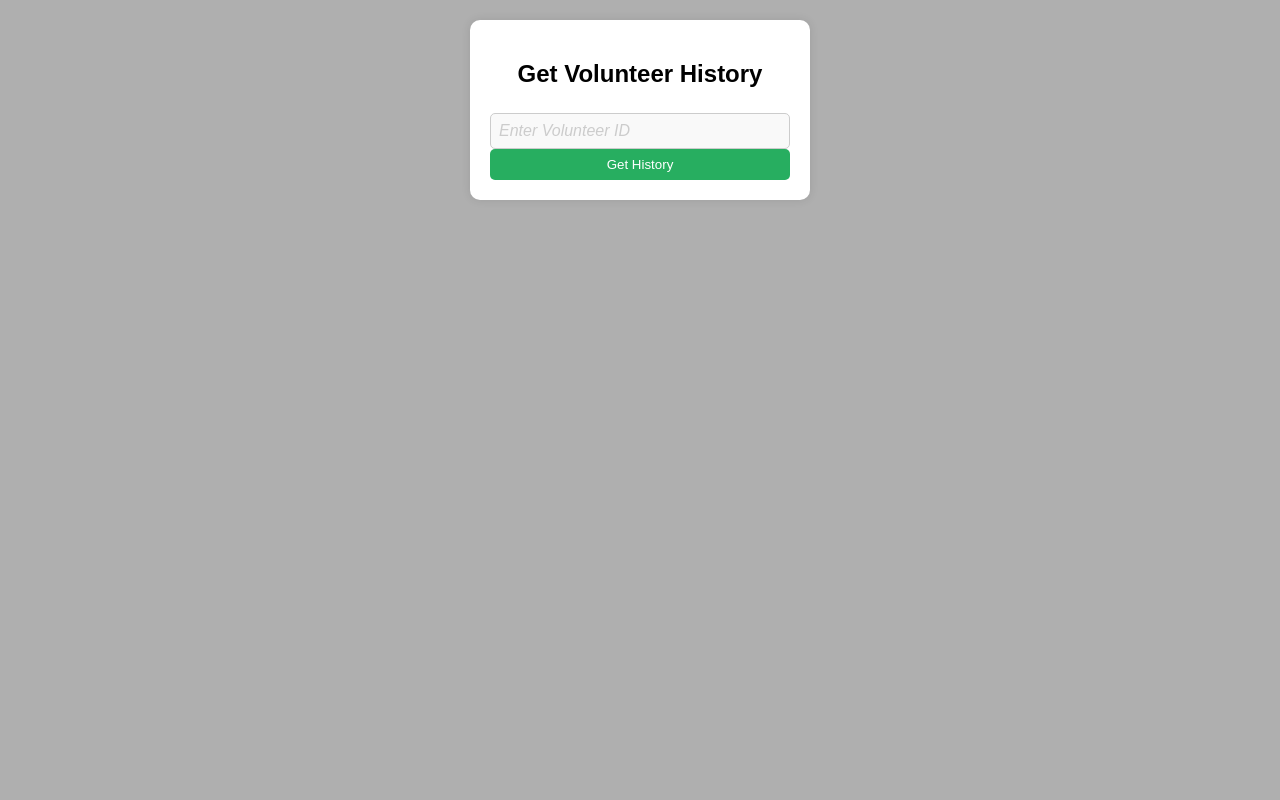
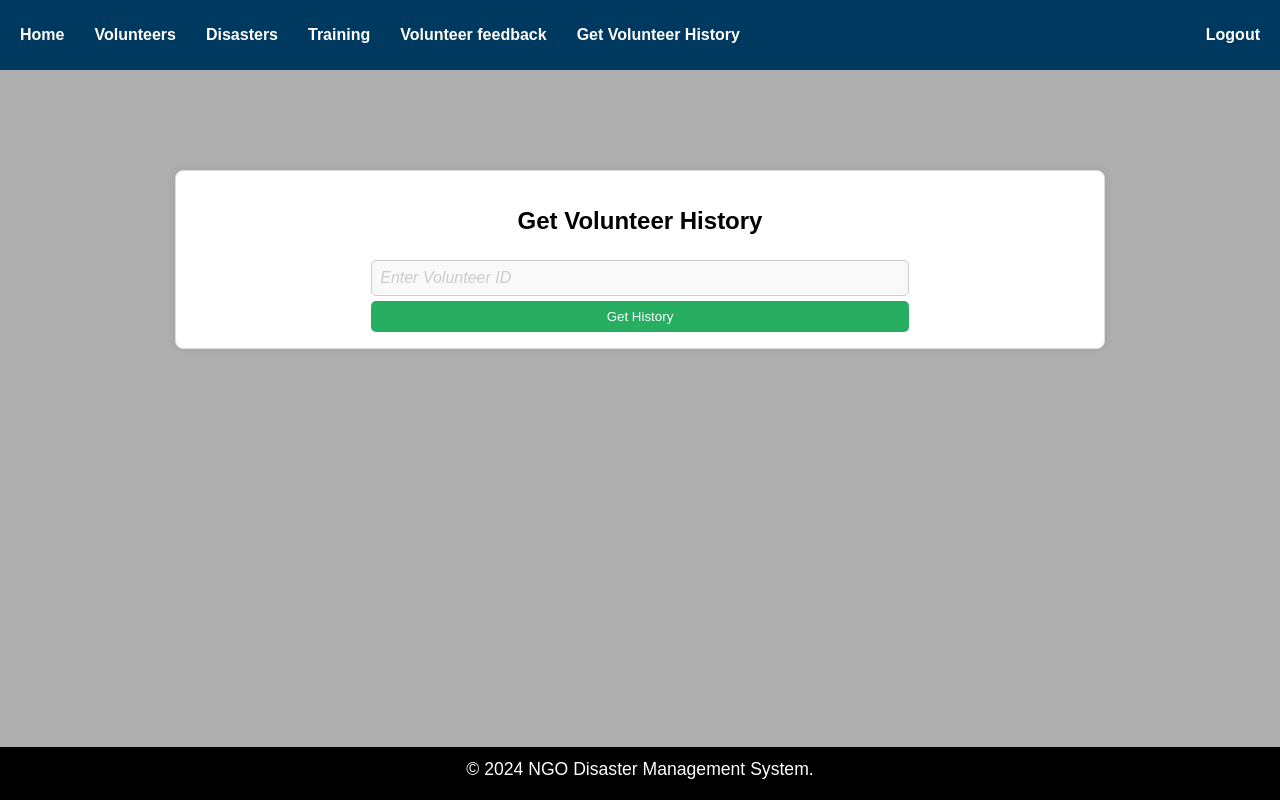
Before and after one commit to MasterOogway1466/Disaster-Management, a React (Create React App) app in the folder disaster-management-frontend/: page /get-volunteer-history in a window 1280 px wide. Built offline with nearby package versions, Linux system fonts and the light colour scheme; sample sign-in values are in the browser's storage.

Commit message:
updated Header

```diff
--- a/disaster-management-frontend/src/components/ApplyVolunteer.js
+++ b/disaster-management-frontend/src/components/ApplyVolunteer.js
@@ -65,6 +65,7 @@ const ApplyVolunteer = () => {
             <li><Link to="/training">Training</Link></li>
             {!isAdmin && (<li><Link to="/apply-volunteer">Apply as Volunteer</Link></li>)}
             {isAdmin && (<li><Link to="/volunteer-feedback">Volunteer feedback</Link></li>)}
+            {isAdmin && (<li><Link to="/get-volunteer-history">Get Volunteer History</Link></li>)}
           </ul>
         </nav>
         <nav className="Logout">
--- a/disaster-management-frontend/src/components/Disasters.js
+++ b/disaster-management-frontend/src/components/Disasters.js
@@ -66,6 +66,7 @@ const Disasters = () => {
             <li><Link to="/training">Training</Link></li>
             {!isAdmin && (<li><Link to="/apply-volunteer">Apply as Volunteer</Link></li>)}
             {isAdmin && (<li><Link to="/volunteer-feedback">Volunteer feedback</Link></li>)}
+            {isAdmin && (<li><Link to="/get-volunteer-history">Get Volunteer History</Link></li>)}
           </ul>
         </nav>
         <nav className="Logout">
--- a/disaster-management-frontend/src/components/GetVolunteerHistory.js
+++ b/disaster-management-frontend/src/components/GetVolunteerHistory.js
@@ -1,10 +1,12 @@
 import React, { useState } from 'react';
 import axios from 'axios';
+import { Link } from 'react-router-dom';
 
 const GetVolunteerHistory = () => {
     const [volunteerId, setVolunteerId] = useState('');
     const [history, setHistory] = useState([]);
     const [message, setMessage] = useState('');
+    const isAdmin = !!localStorage.getItem('adminToken');
 
     const fetchHistory = async () => {
         try {
@@ -27,22 +29,41 @@ const GetVolunteerHistory = () => {
     };
 
     return (
-        <div className="container" style={{ marginTop: '20px', textAlign: 'center' }}>
+        <div>
+        <header>
+        <nav className="nav-links">
+         <ul>
+            <li><Link to="/">Home</Link></li>
+            {isAdmin && (<li><Link to="/volunteers">Volunteers</Link></li>)}
+            <li><Link to="/disasters">Disasters</Link></li>
+            <li><Link to="/training">Training</Link></li>
+            {!isAdmin && (<li><Link to="/apply-volunteer">Apply as Volunteer</Link></li>)}
+            {isAdmin && (<li><Link to="/volunteer-feedback">Volunteer feedback</Link></li>)}
+            {isAdmin && (<li><Link to="/get-volunteer-history">Get Volunteer History</Link></li>)}
+          </ul>
+        </nav>
+        <nav className="Logout">
+          {!isAdmin && (<b><Link to="/profile" style={{ color: 'white', marginRight: '15px' }}>Profile</Link></b>)}
+          <b><Link to="/logout" className='logout-link'>Logout</Link></b>
+        </nav>
+      </header>
+
+        <div className="container" style={{ width: '70%', padding: '16px', border: '1px solid #ddd', borderRadius: '8px' }}>
             <h2>Get Volunteer History</h2>
             <input
                 type="text"
                 value={volunteerId}
                 onChange={(e) => setVolunteerId(e.target.value)}
                 placeholder="Enter Volunteer ID"
-                style={{ padding: '8px', marginRight: '10px' }}
+                style={{ padding: '8px', width:'60%'}}
             />
-            <button onClick={fetchHistory} style={{ padding: '8px 16px', cursor: 'pointer' }}>
+            <button onClick={fetchHistory} style={{ padding: '8px', marginTop:"5px", cursor: 'pointer' , width:'60%'}}>
                 Get History
             </button>
             {message && <p>{message}</p>}
 
             {history.length > 0 && (
-                <table border="1" style={{ marginTop: '20px', width: '90%', marginLeft: 'auto', marginRight: 'auto' }}>
+                <table border="1" style={{ marginTop: '20px', width: '80%', marginLeft: 'auto', marginRight: 'auto' }}>
                     <thead>
                         <tr>
                             <th>History ID</th>
@@ -70,6 +91,12 @@ const GetVolunteerHistory = () => {
                 </table>
             )}
         </div>
+
+        <footer>
+        <p>© 2024 NGO Disaster Management System.</p>
+        </footer>
+
+        </div>
     );
 };
 
--- a/disaster-management-frontend/src/components/Profile.js
+++ b/disaster-management-frontend/src/components/Profile.js
@@ -17,6 +17,7 @@ const Profile = () => {
   const [formData, setFormData] = useState({});
   const navigate = useNavigate();
   const isAdmin = !!localStorage.getItem('adminToken');
+
 
   useEffect(() => {
     const fetchUserData = async () => {
@@ -94,6 +95,7 @@ const Profile = () => {
             <li><Link to="/training">Training</Link></li>
             {!isAdmin && (<li><Link to="/apply-volunteer">Apply as Volunteer</Link></li>)}
             {isAdmin && (<li><Link to="/volunteer-feedback">Volunteer feedback</Link></li>)}
+            {isAdmin && (<li><Link to="/get-volunteer-history">Get Volunteer History</Link></li>)}
           </ul>
         </nav>
         <nav className="Logout">
@@ -103,9 +105,9 @@ const Profile = () => {
       </header>
 
       <div style={styles.container}>
-        <h2 style={styles.heading}>User Profile</h2>
         {userData ? (
           <div style={styles.profileCard}>
+            <center><h2 style={styles.heading}>Profile</h2></center>
           {!isEditing ? (
             <>
               <p><strong>First Name:</strong> {userData.first_name}</p>
@@ -114,7 +116,7 @@ const Profile = () => {
               <p><strong>Email:</strong> {userData.email}</p>
               <p><strong>Phone Number:</strong> {userData.phone_number}</p>
               <p><strong>Date of Birth:</strong> {formatDate(userData.dob)}</p>
-              <div style={{ display: 'flex', gap: '10px' }}>
+              <div style={{ display: 'flex', gap: '5px' }}>
                 <button style={styles.editButton} onClick={handleEditClick}>Edit Profile</button>
                 <button style={styles.deleteButton} onClick={deleteAccount}>Delete Account</button>
               </div>
@@ -134,8 +136,42 @@ const Profile = () => {
         ) : (
           <p>Loading profile...</p>
         )}
-        <button style={styles.backButton} onClick={() => navigate('/')}>Back to Home</button>
+        {/* <button style={styles.backButton} onClick={() => navigate('/')}>Back to Home</button> */}
       </div>
+
+
+      <div className='container' style={{ marginTop: "0px"}}>
+        <h2>History / Feedback</h2>
+      {/* {history.length > 0 && (
+                <table border="1" style={{ marginTop: '20px', width: '80%', marginLeft: 'auto', marginRight: 'auto' }}>
+                    <thead>
+                        <tr>
+                            <th>History ID</th>
+                            <th>Feedback</th>
+                            <th>Volunteer Name</th>
+                            <th>Disaster Name</th>
+                            <th>Disaster Location</th>
+                            <th>Disaster Type</th>
+                            <th>Disaster Severity</th>
+                        </tr>
+                    </thead>
+                    <tbody>
+                        {history.map((record) => (
+                            <tr key={record.History_ID}>
+                                <td>{record.History_ID}</td>
+                                <td>{record.Feedback}</td>
+                                <td>{`${record.Volunteer_FirstName} ${record.Volunteer_LastName}`}</td>
+                                <td>{record.Disaster_Name}</td>
+                                <td>{record.Disaster_Location}</td>
+                                <td>{record.Disaster_Type}</td>
+                                <td>{record.Disaster_Severity}</td>
+                            </tr>
+                        ))}
+                    </tbody>
+                </table>
+            )} */}
+      </div>
+
 
     <footer>
         <p>© 2024 NGO Disaster Management System.</p>
@@ -167,7 +203,7 @@ const styles = {
     marginBottom: '20px',
   },
   editButton: {
-    padding: '10px 20px',
+    padding: '8px 10px',
     fontSize: '16px',
     marginRight: '10px',
     color: 'white',
@@ -176,7 +212,7 @@ const styles = {
     cursor: 'pointer',
   },
   deleteButton: {
-    padding: '10px 20px',
+    padding: '8px 10px',
     fontSize: '16px',
     backgroundColor: 'red',
     color: 'white',
--- a/disaster-management-frontend/src/components/Training.js
+++ b/disaster-management-frontend/src/components/Training.js
@@ -100,6 +100,7 @@ const Training = () => {
             <li><Link to="/training">Training</Link></li>
             {!isAdmin && (<li><Link to="/apply-volunteer">Apply as Volunteer</Link></li>)}
             {isAdmin && (<li><Link to="/volunteer-feedback">Volunteer feedback</Link></li>)}
+            {isAdmin && (<li><Link to="/get-volunteer-history">Get Volunteer History</Link></li>)}
           </ul>
         </nav>
         <nav className="Logout">
--- a/disaster-management-frontend/src/components/VolunteerFeedback.js
+++ b/disaster-management-frontend/src/components/VolunteerFeedback.js
@@ -59,6 +59,7 @@ const VolunteerFeedback = () => {
             <li><Link to="/training">Training</Link></li>
             {!isAdmin && (<li><Link to="/apply-volunteer">Apply as Volunteer</Link></li>)}
             {isAdmin && (<li><Link to="/volunteer-feedback">Volunteer feedback</Link></li>)}
+            {isAdmin && (<li><Link to="/get-volunteer-history">Get Volunteer History</Link></li>)}
           </ul>
         </nav>
         <nav className="Logout">
--- a/disaster-management-frontend/src/components/Volunteers.js
+++ b/disaster-management-frontend/src/components/Volunteers.js
@@ -40,6 +40,7 @@ const Volunteers = () => {
             <li><Link to="/training">Training</Link></li>
             {!isAdmin && (<li><Link to="/apply-volunteer">Apply as Volunteer</Link></li>)}
             {isAdmin && (<li><Link to="/volunteer-feedback">Volunteer feedback</Link></li>)}
+            {isAdmin && (<li><Link to="/get-volunteer-history">Get Volunteer History</Link></li>)}
           </ul>
         </nav>
         <nav className="Logout">
```
